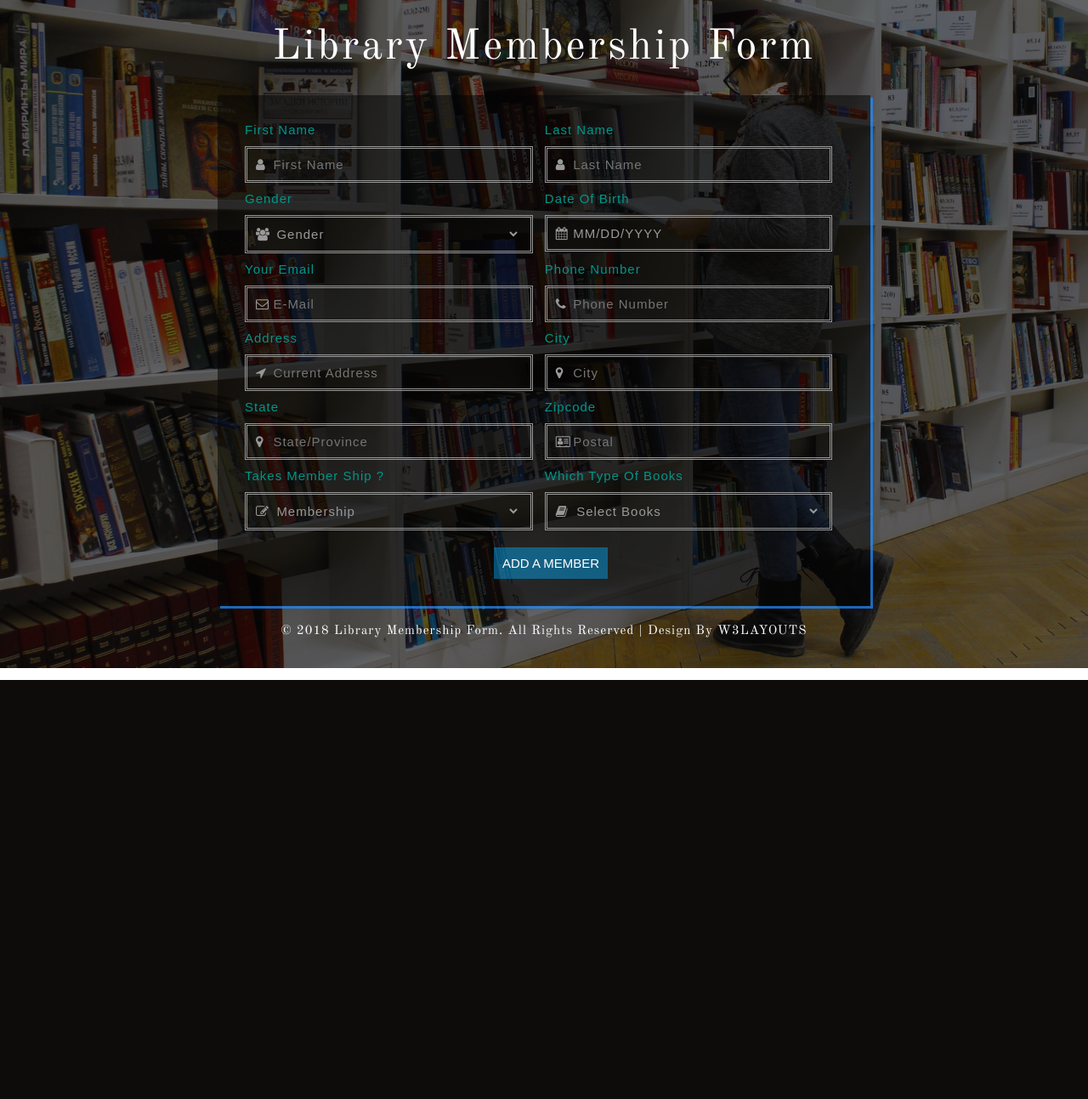
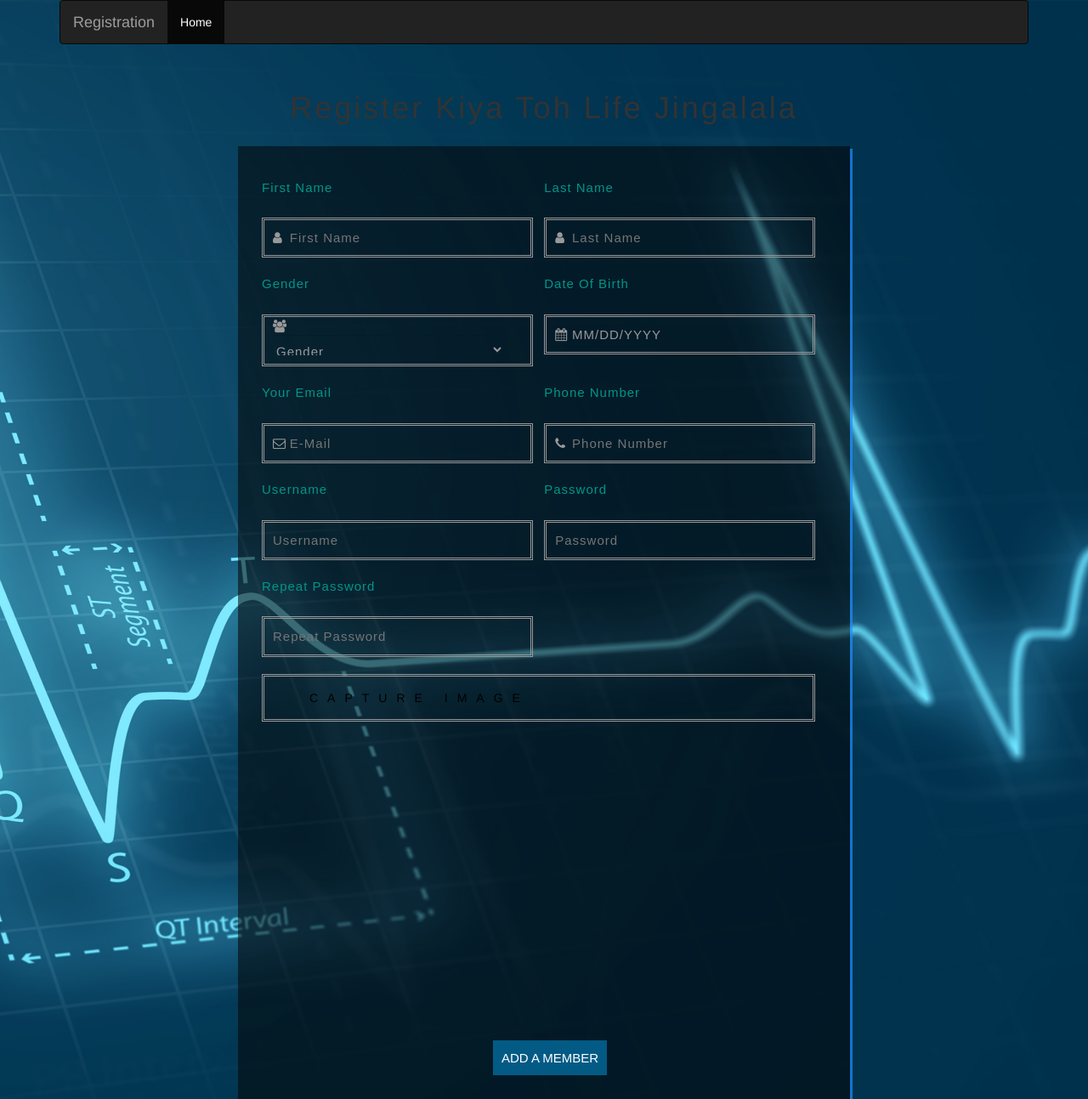
Before and after one commit to spockerine/HMS, a Flask app: page /test in a window 1280 px wide. Shown: the whole page at 85% size. Before the commit the page ends 800 px from the top, so only its background shows below. Run offline with Flask 2, Linux system fonts and the light colour scheme; some libraries are stand-ins or nearby versions; some web fonts are replaced.

Commit message:
Registration page complete

```diff
--- a/server.py
+++ b/server.py
@@ -52,10 +52,10 @@
 def register():
 
 	if request.method == "GET":
-		return render_template("registration_page.html")
+		return render_template("register.html")
 
 	else:
-		print("here")
+		#print("here")
 
 		doc = {
 				"_id" 				: request.form["username"],
@@ -76,7 +76,7 @@
 		collection.insert_one(doc)
 
 		# return "Registered successfully"
-		resp = render_template(str(2) + "_home.html", name = doc['name'])
+		resp = make_response(render_template(str(2) + "_home.html", name = doc['firstname'] + " " + doc['lastname']))
 		resp.set_cookie("id", doc['_id'])
 
 		return resp
--- a/static/css/style2.css
+++ b/static/css/style2.css
@@ -66,6 +66,12 @@
     color: #009688;
 	font-family: 'PT Sans Caption', sans-serif;
 }
+.hidden {
+	display: none;
+}
+.visible {
+	display: block;
+}
 label.w3l-set {
     font-size: 15px;
     font-weight: 500;
@@ -84,7 +90,7 @@
     text-align: center;
     margin: 10px 0 0;
 }
-input[type="text"], input[type="email"] {
+input[type="text"], input[type="email"], input[type="password"] {
     font-size: 15px;
     font-weight: 500;
     text-transform: capitalize;
@@ -251,7 +257,7 @@
 		width: 5%;
 		margin-right: 2px;
 	}
-	input[type="text"], input[type="email"]{
+	input[type="text"], input[type="email"], input[type="password"]{
 		width: 92%;
 	}
 	select.form-control, select.form-contro2, select.form-contro3{
@@ -259,7 +265,7 @@
 	}
 }
 @media(max-width:640px){
-	input[type="text"], input[type="email"] {
+	input[type="text"], input[type="email"], input[type="password"] {
 	  width: 92%;
 	}
 	select.form-control ,select.form-contro2,select.form-contro3{
@@ -283,7 +289,7 @@
 	select.form-control, select.form-contro2, select.form-contro3 {
 		width: 90%;
 	}
-	input[type="text"], input[type="email"] {
+	input[type="text"], input[type="email"], input[type="password"] {
 		width: 90%;
 	}
 	footer {
--- a/templates/3_home.html
+++ b/templates/3_home.html
@@ -107,6 +107,7 @@
                         </ul>
                     </div>
                 </nav>
+        </div>
         <div class="row">
             <div class="col-md-6 col-md-offset-3">
                 <div class="panel panel-login">
--- a/templates/register.html
+++ b/templates/register.html
@@ -1,12 +1,7 @@
-<!--author: W3layouts
-author URL: http://w3layouts.com
-License: Creative Commons Attribution 3.0 Unported
-License URL: http://creativecommons.org/licenses/by/3.0/
--->
 <!DOCTYPE html>
 <html>
 <head>
-<title>Library Membership Form A Flat Responsive Widget Template :: w3layouts</title>
+<title>Register</title>
 <!-- meta_tags-->
 	<meta name="viewport" content="width=device-width, initial-scale=1">
 	<meta http-equiv="Content-Type" content="text/html; charset=utf-8" />
@@ -17,30 +12,49 @@
 <!--css_files-->
 	<link rel="stylesheet" href="/static/css/jquery-ui2.css"/>
 	<link href="/static/css/style2.css" rel="stylesheet" type="text/css" media="all"/><!--stylesheet-->
+	<link href="//maxcdn.bootstrapcdn.com/bootstrap/3.3.0/css/bootstrap.min.css" rel="stylesheet" id="bootstrap-css">
 	<link rel="stylesheet" href="/static/css/font-awesome.css"><!--font_wesome_icons-->
 	<link href="//fonts.googleapis.com/css?family=PT+Sans+Caption" rel="stylesheet"><!--online_fonts-->
 	<link href="//fonts.googleapis.com/css?family=Old+Standard+TT" rel="stylesheet"><!--online_fonts-->
+	<link rel="stylesheet" href="/static/css/button.css">
 <!--//css_files-->
 </head>
 <body>
+		<div class="container">
+				<nav class="navbar navbar-inverse">
+						<div class="container-fluid">
+							<div class="navbar-header">
+							<a class="navbar-brand" href="#">Registration</a>
+							</div>
+							<ul class="nav navbar-nav">
+							<li class="active"><a href="/">Home</a></li>
+							<!-- <li><a href="#">Page 1</a></li>
+							<li><a href="#">Page 2</a></li> -->
+							</ul>
+							<ul class="nav navbar-nav navbar-right">
+							<!-- <li><a href="/logout"><span class="glyphicon glyphicon-user"></span> Log out</a></li> -->
+							</ul>
+						</div>
+					</nav>
+			</div>
 <div class="w3l-head">
-<h1>library membership form</h1>
+<h1>Register kiya toh life Jingalala</h1>
 </div>
 <div class="w3ls-form">
-<form action="#" medthod="post">
+<form action="/register" method="post">
 		<div class="w3l-last-grid1">
 			<div class="w3l-grid1">
 				<label class="text">First name</label>
 				<div class="w3l-div">
 					<i class="fa fa-user" aria-hidden="true"></i>
-					<input type="text" name="name" placeholder="first name" required=""/>
+					<input type="text" name="firstname" id="fname" placeholder="first name" required=""/>
 				</div>
 			</div>
 			<div class="w3l-grid2">
 			<label class="text">Last name</label>
 			<div class="w3l-div">
 				<i class="fa fa-user" aria-hidden="true"></i>
-				<input type="text" name="name" placeholder="last name" required=""/>
+				<input type="text" name="lastname" id="lname" placeholder="last name" required=""/>
 			</div>
 			</div>
 			<div class="clear"></div>
@@ -50,10 +64,10 @@
 				<label class="text">gender</label>
 				<div class="w3l-div">
 					<i class="fa fa-users" aria-hidden="true"></i>
-					<select class="form-control" required="">
+					<select name="gender" class="form-control" required="">
 						<option>gender</option>
-						<option>Male</option>
-						<option>Female</option>
+						<option value = "Male">Male</option>
+						<option value="Female">Female</option>
 					</select>
 				</div>
 			</div>
@@ -61,7 +75,7 @@
 				<label class="text">date of birth</label>
 				<div class="w3l-div">
 					<i class="fa fa-calendar" aria-hidden="true"></i>
-					<input type="text" class="date" id="datepicker" name="date of birth" placeholder="dob" value="MM/DD/YYYY" onfocus="this.value = '';" onblur="if (this.value == '') {this.value = 'MM/DD/YYYY';}" required=""/>
+					<input type="text" class="date" id="datepicker" name="dob" placeholder="dob" value="MM/DD/YYYY" onfocus="this.value = '';" onblur="if (this.value == '') {this.value = 'MM/DD/YYYY';}" required=""/>
 				</div>
 			</div>
 			<div class="clear"></div>
@@ -71,31 +85,30 @@
 				<label class="text">Your Email</label>
 				<div class="w3l-div">
 					<i class="fa fa-envelope-o" aria-hidden="true"></i>
-					<input type="email" name="email" placeholder="e-mail" required=""/>
+					<input type="email" name="email" id="emailid" placeholder="e-mail" required=""/>
 				</div>
 			</div>
 			<div class="w3l-grid2">
 				<label class="text">phone number</label>
 				<div class="w3l-div">
 					<i class="fa fa-phone" aria-hidden="true"></i>
-					<input type="text" name="contact" placeholder="phone number" required=""/>
+					<input type="text" name="contact_no" id="contactno" placeholder="phone number" required=""/>
 				</div>
 			</div>
 			<div class="clear"></div>
 		</div>
 		<div class="w3l-last-grid1">
 			<div class="w3l-grid1">
-				<label class="text">address</label>
+				<label class="text">Username</label>
 				<div class="w3l-div">
-					<i class="fa fa-location-arrow" aria-hidden="true"></i>
-					<input type="text" name="address" placeholder="current address" required=""/>
+					<!-- <i class="fa fa-location-arrow" aria-hidden="true"></i> -->
+					<input type="text" name="username" id="uname" onblur="check_username()" placeholder="Username" required=""/>
 				</div>
 			</div>
 			<div class="w3l-grid2">
-				<label class="text">city</label>
+				<label class="text">Password</label>
 				<div class="w3l-div">
-					<i class="fa fa-map-marker" aria-hidden="true"></i>
-					<input type="text" name="city" placeholder="city" required=""/>
+					<input type="password" name="password" id="password" placeholder="Password" required=""/>
 				</div>
 			</div>
 			<div class="clear"></div>
@@ -103,59 +116,52 @@
 
 		<div class="w3l-right-grid1">
 			<div class="w3l-grid1">
-				<label class="text">state</label>
+				<label class="text">Repeat Password</label>
 				<div class="w3l-div">
-					<i class="fa fa-map-marker" aria-hidden="true"></i>
-					<input type="text" name="state" placeholder="state/province" required=""/>
+					<input type="password" name="repassword" id="repassword" onblur="check_password()" placeholder="Repeat password" required=""/>
 				</div>
 			</div>
 			<div class="w3l-grid2">
-				<label class="text">zipcode</label>
-				<div class="w3l-div">
-					<i class="fa fa-address-card-o" aria-hidden="true"></i>
-					<input type="text" name="zipcode" placeholder="postal" required=""/>
+				<div class="">
+					<br/>
+					<br/>
+					<input class= "hidden" id="errorbox" type="text" style="color:red;" value="" readonly/>
 				</div>
 			</div>
 			<div class="clear"></div>
 		</div>
 
 		<div class="w3l-right-grid1">
-		<div class="w3l-grid1">
-			<label class="text">takes member ship <span>?</span></label>
-				<div class="w3l-div">
-				<i class="fa fa-pencil-square-o" aria-hidden="true"></i>
-					<select class="form-contro3" required="">
-						<option>membership</option>
-						<option>yearly</option>
-						<option>quarterly</option>
-						<option>weakly</option>
-						<option>never</option>
-					</select>
-				</div>
-		</div>
-			<label class="text">which type of books</label>
-			<div class="w3l-grid2">
-				<div class="w3l-div">
-					<i class="fa fa-book" aria-hidden="true"></i>
-					<select class="form-contro2" required="">
-						<option>select books</option>
-						<option>history</option>
-						<option>science</option>
-						<option>social</option>
-						<option>mathematics</option>
-					</select>
-				</div>
+		<div class="w3l-grid">
+			<div class="w3l-div">
+				<div id="image" class="btn from-top" onclick="startWebcam()">Capture Image</div>
+				<!-- <button id="image" onclick="startWebcam()">Capture Image</button> -->
 			</div>
 		</div>
+		<div class="w3l-right-grid1">
+			<div class="w3l-grid2">
+				<!-- <div class="w3l-div"> -->
+					<video onclick="snapshot(this);" width=400 height=350 id="video"  autoplay></video>
+				<!-- </div> -->
+			</div>
+		</div>
+		<div class="w3l-right-grid1">
+			<div class="w3l-grid2">
+
+				<canvas id="myCanvas" width="400" height="350" style="display: none"></canvas>
+			</div>
+		</div>
+
 		<div class="clear"></div>
 		<div class="w3ls-submit">
+			<input type="text" id="im" name="image" style="display:none">
 			<input type="submit" value="add a member">
 		</div>
 </form>
 </div>
-<footer>&copy; 2018 library membership Form. All Rights Reserved | Design by <a href="http://w3layouts.com/"> W3layouts</a></footer>
 
-<!-- Default-JavaScript --> <script type="text/javascript" src="js/jquery-2.2.3.min.js"></script>
+<script type="text/javascript" src="/static/js/register.js"></script>
+<!-- Default-JavaScript --> <script type="text/javascript" src="/static/js/jquery-2.2.3.min.js"></script>
 
 <!-- Calendar -->
 <script src="/static/js/jquery-ui.js"></script>
```
Also changed, not shown: static/images/bg.jpg.
